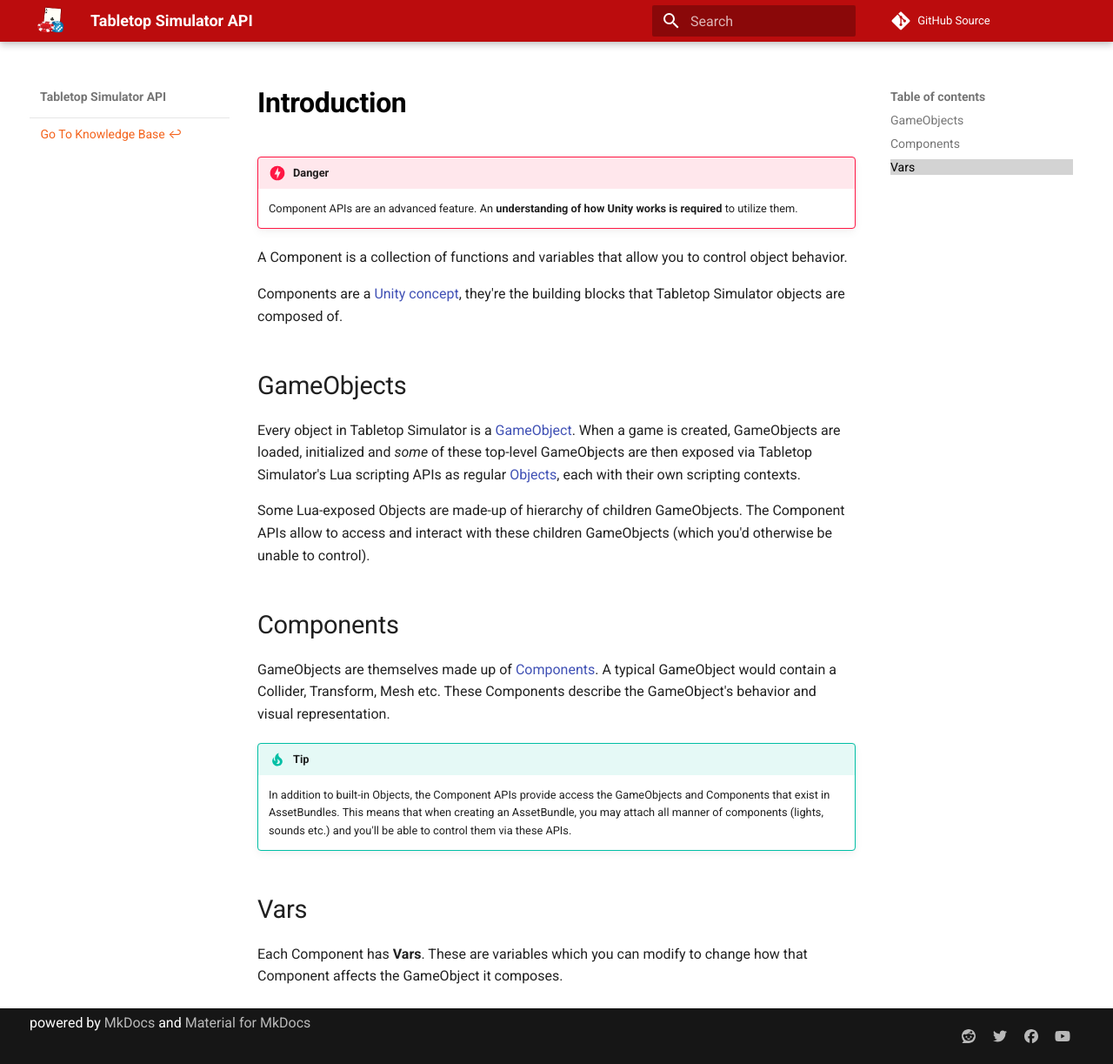
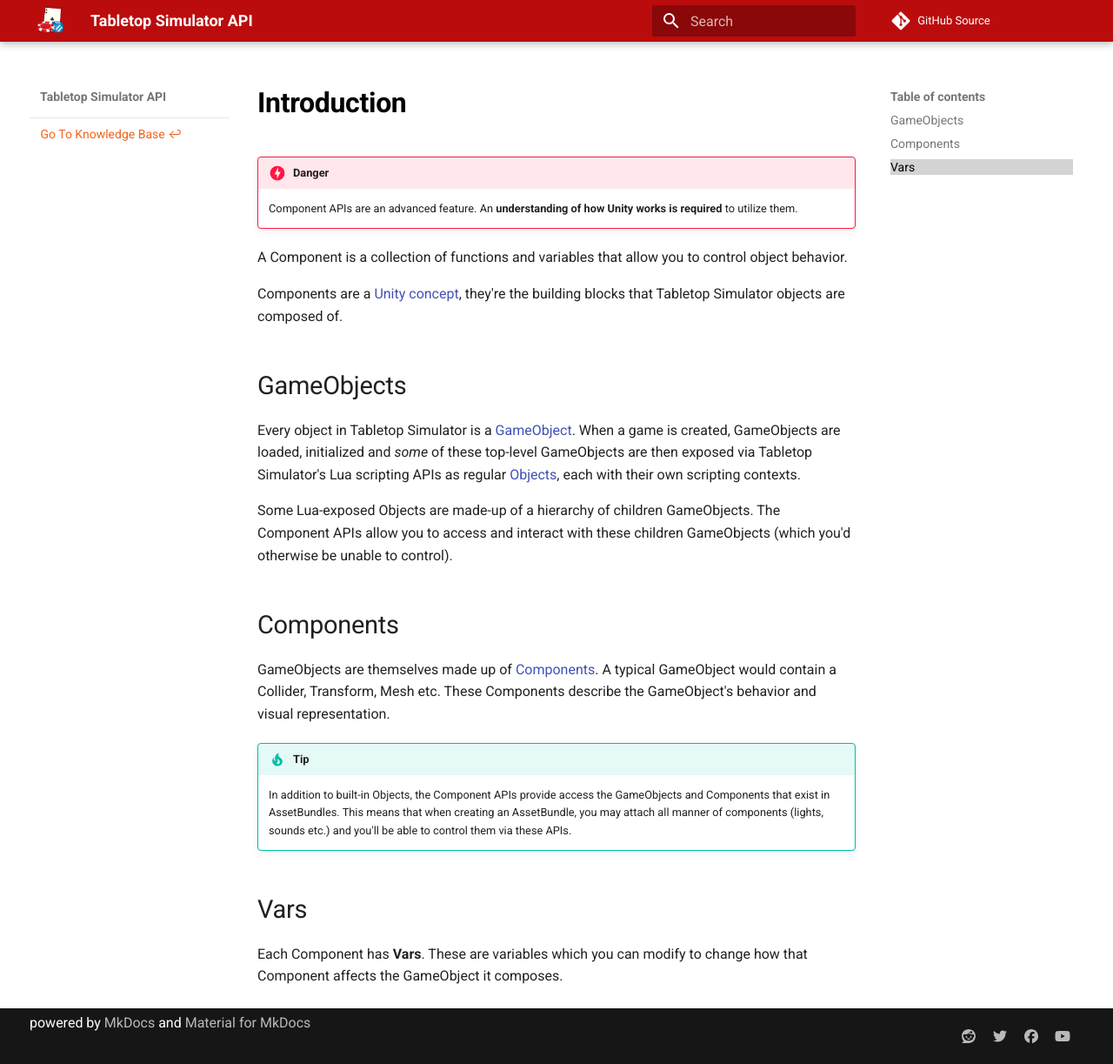
Before and after one commit to Berserk-Games/Tabletop-Simulator-API, an MkDocs documentation site: the page built from docs/components/introduction.md, in a window 1280 px wide and 1223 px high. Shown: the whole window at 87% size. Built offline with MkDocs 1.6.1 and Material for MkDocs 9.7.7, drawn with Linux system fonts in a browser that asks for light colours; comment, search, counter and statistics services are not loaded.

Commit message:
Grammar fixes

```diff
--- a/docs/components/introduction.md
+++ b/docs/components/introduction.md
@@ -12,7 +12,7 @@
 initialized and _some_ of these top-level GameObjects are then exposed via Tabletop Simulator's Lua scripting APIs
 as regular [Objects](../object.md), each with their own scripting contexts.
 
-Some Lua-exposed Objects are made-up of hierarchy of children GameObjects. The Component APIs allow to access and
+Some Lua-exposed Objects are made-up of a hierarchy of children GameObjects. The Component APIs allow you to access and
 interact with these children GameObjects (which you'd otherwise be unable to control).
 
 ## Components
```
Also changed, not shown: docs/events.md (+1 -1 lines), docs/turns.md (+1 -1 lines).
